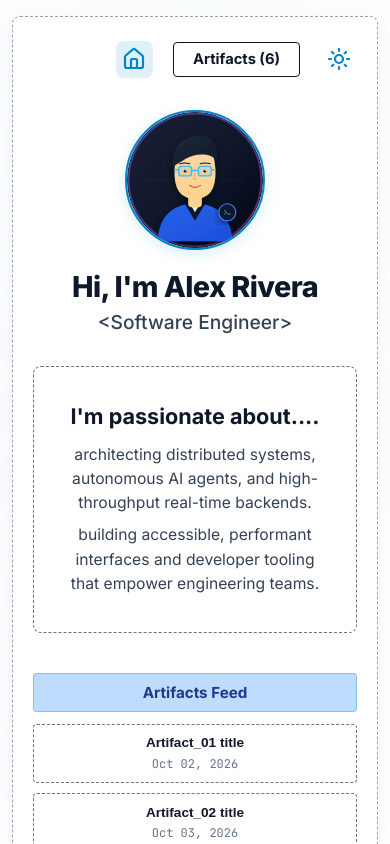
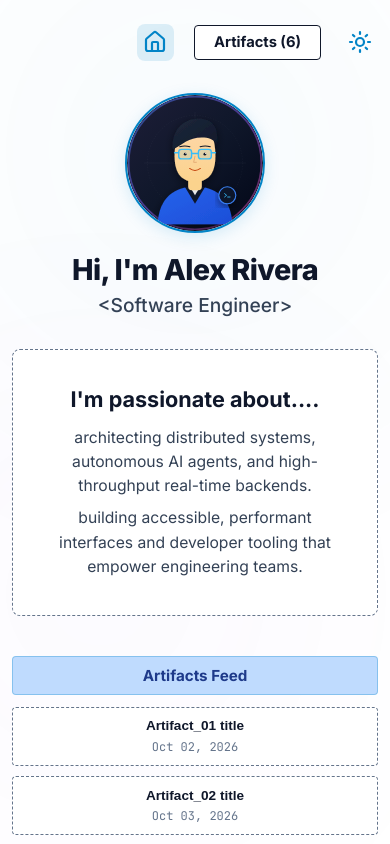
Before and after one commit to r-sankepally/myportfolio, a React (Vite) app: page / in a window 390 px wide. Shown: the top 844 px of the page. Built offline with nearby package versions, Linux system fonts and the light colour scheme.

Commit message:
feat: remove dashed outer border frame

```diff
--- a/src/App.jsx
+++ b/src/App.jsx
@@ -52,7 +52,7 @@ export default function App() {
         <div className="ambient-orb ambient-orb-2" />
       </div>
 
-      {/* Dashed Outer Container Frame (As per blueprint wireframe design) */}
+      {/* Main Container */}
       <div className="blueprint-outer-frame">
         {/* Top-Right Navigation Bar */}
         <Navbar
--- a/src/index.css
+++ b/src/index.css
@@ -160,27 +160,24 @@ body {
 }
 
 /* ==========================================================================
-   OUTER DASHED BLUEPRINT FRAME
-   As requested in the user's wireframe sketch
+   PORTFOLIO CONTAINER
+   Clean layout container without outer dashed border
    ========================================================================== */
 .blueprint-outer-frame {
   width: 100%;
   max-width: 1140px;
-  border: 1.5px dashed var(--border-outer-dashed);
-  border-radius: 12px;
-  padding: 2.25rem 2.5rem;
-  background-color: var(--bg-primary);
+  border: none;
+  padding: 1rem 1rem;
+  background-color: transparent;
   display: flex;
   flex-direction: column;
   position: relative;
-  box-shadow: var(--shadow-block);
-  transition: border-color 0.3s ease, background-color 0.3s ease;
+  transition: background-color 0.3s ease;
 }
 
 @media (max-width: 768px) {
   .blueprint-outer-frame {
-    padding: 1.5rem 1.25rem;
-    border-radius: 8px;
+    padding: 0.5rem 0;
   }
 }
 
```
Also changed, not shown: src/components/ArtifactsFeed.jsx (line endings or trailing spaces), src/components/PortfolioBlocks.jsx (line endings or trailing spaces).
